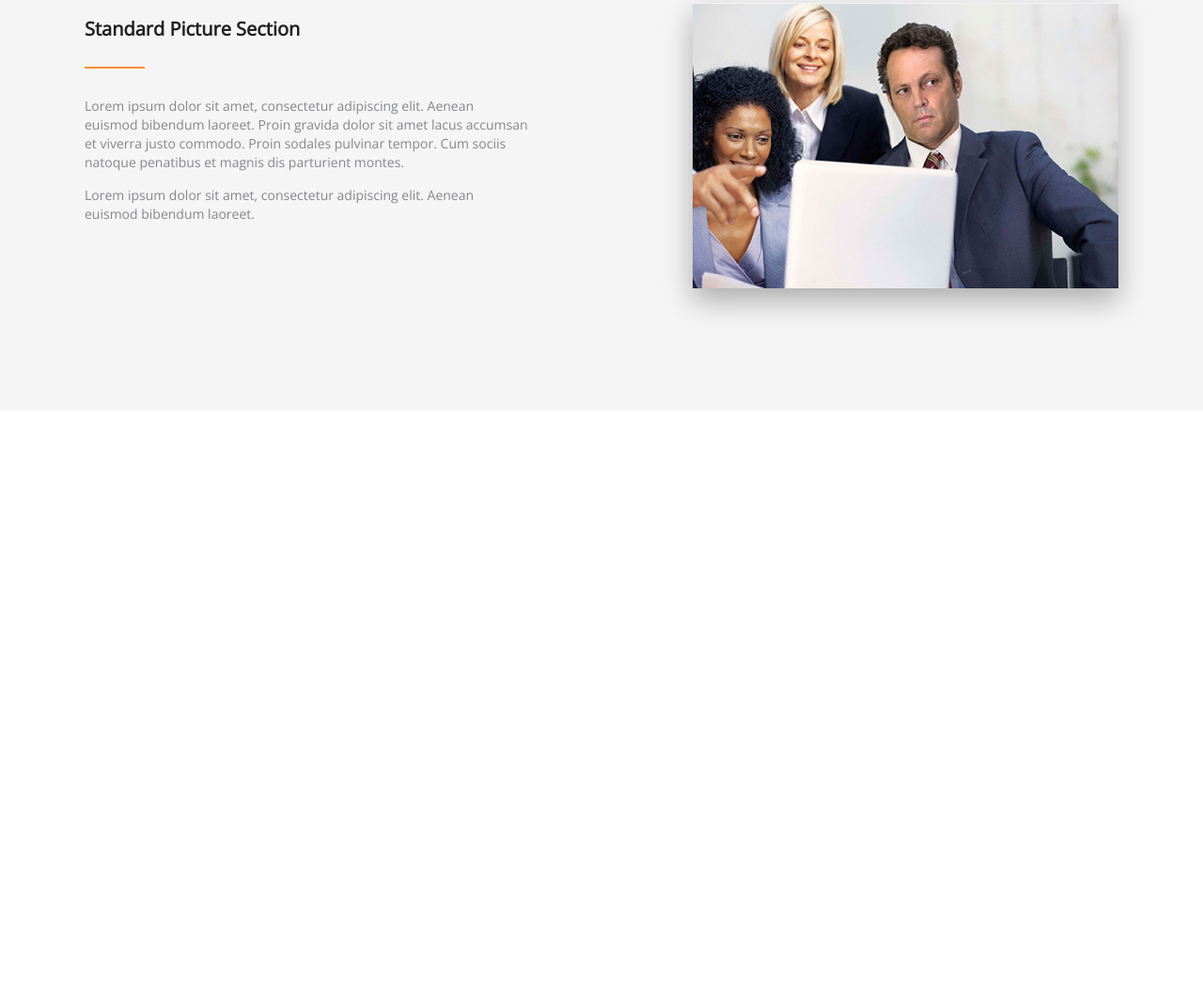
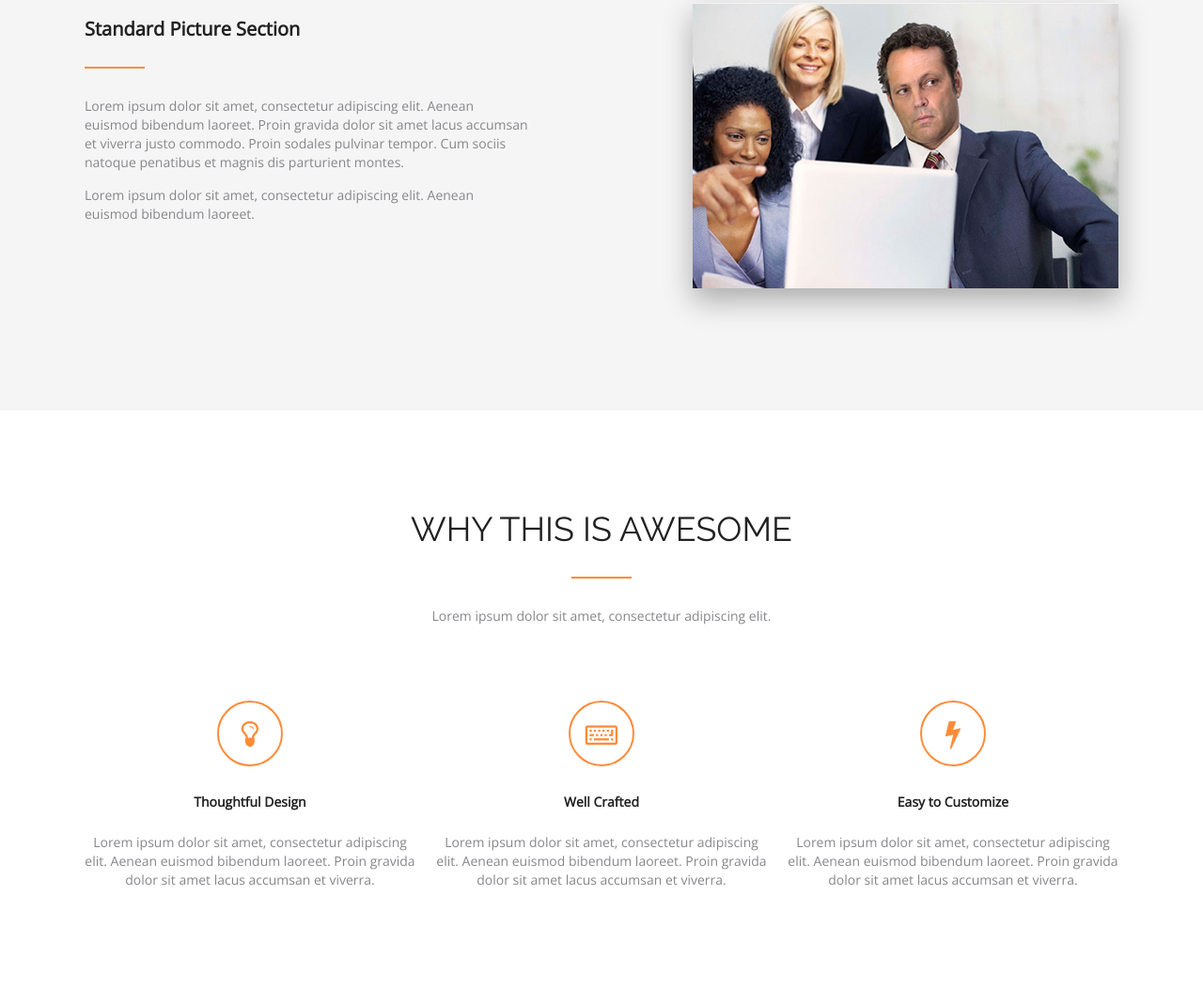
Before and after one commit to GoncharenkoVladimir/PitchBook, a website: page frontend/assets/index.html in a window 1280 px wide. Shown: the part 2152-3204 px from the top of the page at 94% size. Before the commit the page ends 2589 px from the top, so only its background shows below. Drawn offline with nearby package versions, Linux system fonts and the light colour scheme; files that its build step writes are made by us from their sources.

Commit message:
Added awesome  block

```diff
--- a/frontend/assets/index.html
+++ b/frontend/assets/index.html
@@ -139,18 +139,16 @@
                         </div>
                         <ul class="list">
                             <li class="item">
-                                <div class="icon fa-stack fa-lg">
-                                    <i class="fa fa-circle-thin fa-stack-2x"></i>
-                                    <i class="fa fa-cloud-download  fa-stack-1x" aria-hidden="true"></i>
+                                <div class="icon">
+                                    <i class="fa fa-cloud-download " aria-hidden="true"></i>
                                 </div>
                                 <span class="title_item">Title</span>
                                 <p class="description_item">Lorem ipsum dolor sit amet, consectetur adipiscing elit.
                                     Aenean euismod bibendum laoreet.</p>
                             </li>
                             <li class="item">
-                                <div class="icon fa-stack fa-lg">
-                                    <i class="fa fa-circle-thin fa-stack-2x"></i>
-                                    <i class="fa fa-cloud-download  fa-stack-1x" aria-hidden="true"></i>
+                                <div class="icon">
+                                    <i class="fa fa-cloud-download" aria-hidden="true"></i>
                                 </div>
                                 <span class="title_item">Title</span>
                                 <p class="description_item">
@@ -180,6 +178,47 @@
                     <img src="img/404-image.png" alt="">
                 </div>
             </div>
+            <div class="awesome">
+                <div class="content">
+                    <h2 class="title">Why this is awesome</h2>
+                    <div class="description">Lorem ipsum dolor sit amet, consectetur adipiscing elit.</div>
+                    <ul class="list">
+                        <li class="item">
+                            <div class="icon">
+                                <i class="fa fa-lightbulb-o" aria-hidden="true"></i>
+                            </div>
+                            <div class="title_item">Thoughtful Design</div>
+                            <div class="description_item">
+                                Lorem ipsum dolor sit amet, consectetur adipiscing
+                                elit. Aenean euismod bibendum laoreet. Proin gravida
+                                dolor sit amet lacus accumsan et viverra.
+                            </div>
+                        </li>
+                        <li class="item">
+                            <div class="icon">
+                                <i class="fa fa-keyboard-o" aria-hidden="true"></i>
+                            </div>
+                            <div class="title_item">Well Crafted</div>
+                            <div class="description_item">
+                                Lorem ipsum dolor sit amet, consectetur adipiscing
+                                elit. Aenean euismod bibendum laoreet. Proin gravida
+                                dolor sit amet lacus accumsan et viverra.
+                            </div>
+                        </li>
+                        <li class="item">
+                            <div class="icon">
+                                <i class="fa fa-bolt" aria-hidden="true"></i>
+                            </div>
+                            <div class="title_item">Easy to Customize</div>
+                            <div class="description_item">
+                                Lorem ipsum dolor sit amet, consectetur adipiscing
+                                elit. Aenean euismod bibendum laoreet. Proin gravida
+                                dolor sit amet lacus accumsan et viverra.
+                            </div>
+                        </li>
+                    </ul>
+                </div>
+            </div>
         </div>
         <footer></footer>
     </div>
--- a/frontend/styles/style.scss
+++ b/frontend/styles/style.scss
@@ -359,9 +359,16 @@ body {
                 .item{
                     list-style: none;
                     .icon{
+                        width: 40px;
+                        height: 40px;
                         color: #ff8b38;
+                        border-radius: 50%;
+                        border: 2px solid #ff8b38;
+                        box-sizing: border-box;
+                        padding-top: 10px;
+                        text-align: center;
                         float: left;
-                        .fa-stack-1x{
+                        i{
                             font-size: 16px;
                         }
                     }
@@ -416,4 +423,75 @@ body {
             box-shadow: 0 13px 29px 0 rgba(0, 0, 0, 0.3);
         }
     }
+
+    .awesome{
+        padding: 105px 0;
+        .title{
+            color: #212121;
+            font-family: $raleway;
+            font-size: 36px;
+            font-weight: 400;
+            line-height: 43px;
+            text-transform: uppercase;
+            text-align: center;
+            margin-bottom: 30px;
+        }
+        .title:after{
+            content: "";
+            width: 64px;
+            height: 2px;
+            background: #ff8b38;
+            margin: 29px auto 0;
+            display: block;
+        }
+        .description{
+            color: #86878b;
+            font-family: $openSans;
+            font-size: 14px;
+            font-weight: 400;
+            line-height: 20px;
+            text-align: center;
+            margin-bottom: 80px;
+        }
+        .list{
+            text-align: center;
+            .item{
+                display: inline-block;
+                list-style: none;
+                max-width: 352px;
+                width: 100%;
+                .title_item{
+                    color: #212121;
+                    font-family: $openSans;
+                    font-size: 14px;
+                    font-weight: 600;
+                    line-height: 17px;
+                    margin: 29px 0 25px;
+                }
+                .description_item{
+                    color: #86878b;
+                    font-family: $openSans;
+                    font-size: 14px;
+                    font-weight: 400;
+                    line-height: 20px;
+                }
+                .icon{
+                    width: 70px;
+                    height: 70px;
+                    color: #ff8b38;
+                    border-radius: 50%;
+                    border: 2px solid #ff8b38;
+                    box-sizing: border-box;
+                    padding-top: 18px;
+                    margin: auto;
+                    i{
+                        font-size: 32px;
+                    }
+                }
+            }
+            .item:nth-child(2){
+                margin: 0 18px;
+            }
+        }
+    }
 }
```
